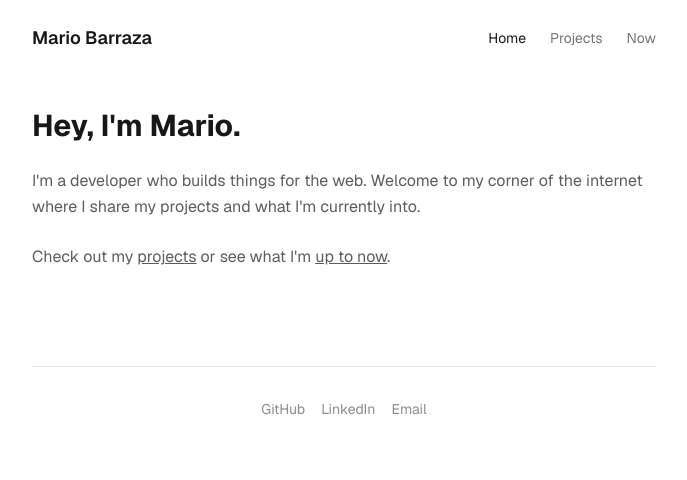
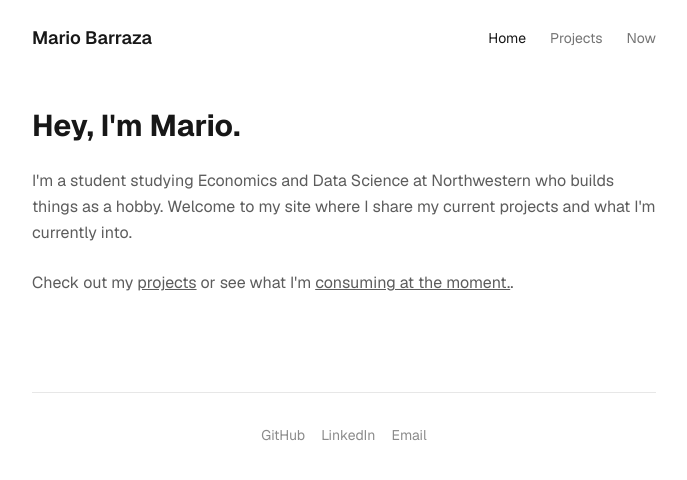
Before and after one commit to reselling/personal-website, a Next.js app: page / in a window 1280 px wide. Shown: the top 480 px of the page, without its empty margins (296-983 px from the left). Built offline with nearby package versions, Linux system fonts and the light colour scheme.

Commit message:
update homepage text

```diff
--- a/src/app/page.tsx
+++ b/src/app/page.tsx
@@ -3,8 +3,8 @@ export default function Home() {
     <div className="space-y-6">
       <h1 className="text-3xl font-bold">Hey, I&apos;m Mario.</h1>
       <p className="text-foreground/70 leading-relaxed">
-        I&apos;m a developer who builds things for the web. Welcome to my
-        corner of the internet where I share my projects and what I&apos;m
+        I&apos;m a student studying Economics and Data Science at Northwestern who builds things as a hobby. Welcome to my
+        site where I share my current projects and what I&apos;m
         currently into.
       </p>
       <p className="text-foreground/70 leading-relaxed">
@@ -14,7 +14,7 @@ export default function Home() {
         </a>{" "}
         or see what I&apos;m{" "}
         <a href="/now" className="underline hover:text-foreground">
-          up to now
+          consuming at the moment.
         </a>
         .
       </p>
```
